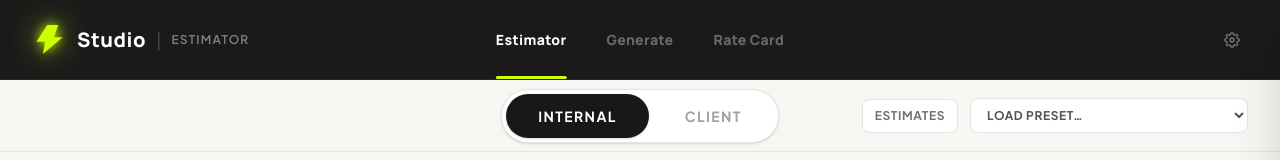
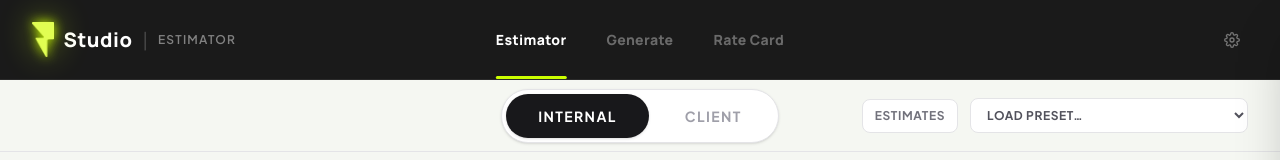
Before and after one commit to lhbidesign/project-estimator, a React (Vite) app: page / in a window 1280 px wide. Shown: the top 160 px of the page. Built offline with nearby package versions, Linux system fonts and the light colour scheme.

Commit message:
Replace SVG bolt with lhbi-bolt.png image; preserve neon glow filter
Co-Authored-By: Claude Sonnet 4.6 <noreply@anthropic.com>

```diff
--- a/src/components/EstimatorHeader.jsx
+++ b/src/components/EstimatorHeader.jsx
@@ -6,17 +6,15 @@ const PAGES = [
 
 function LightningBolt() {
   return (
-    <svg
-      viewBox="0 0 24 24"
-      fill="#CCFF00"
+    <img
+      src={`${import.meta.env.BASE_URL}lhbi-bolt.png`}
+      alt="Little House"
       className="w-auto flex-shrink-0"
       style={{
         height: '35px',
         filter: 'drop-shadow(0 0 6px #CCFF00) drop-shadow(0 0 16px rgba(204,255,0,0.45))',
       }}
-    >
-      <path d="M10.5 2 L3 13.5 H9 L7.5 22 L21 10.5 H15 L18 2 Z" />
-    </svg>
+    />
   )
 }
 
```
Also changed, not shown: public/lhbi-bolt.png (added).
